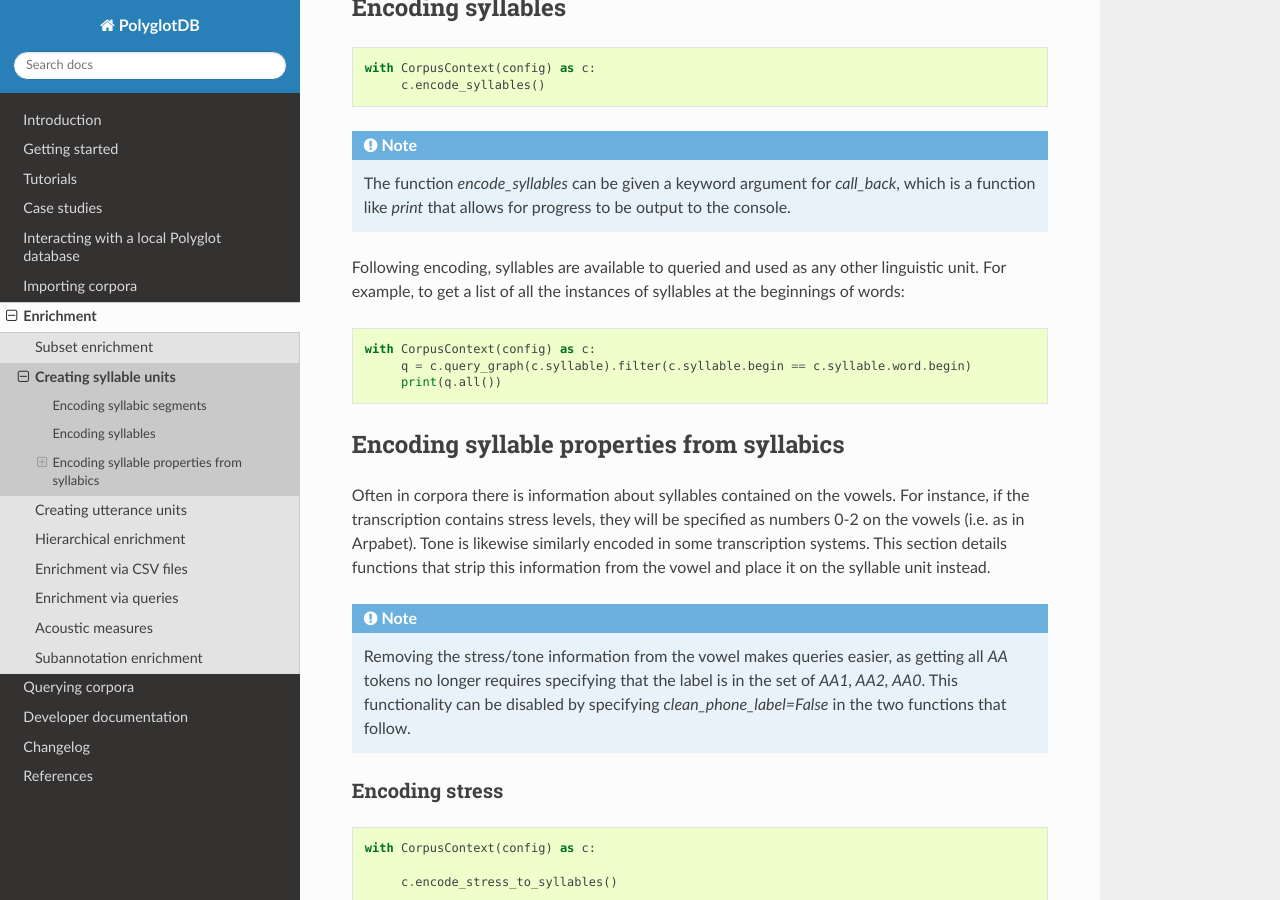
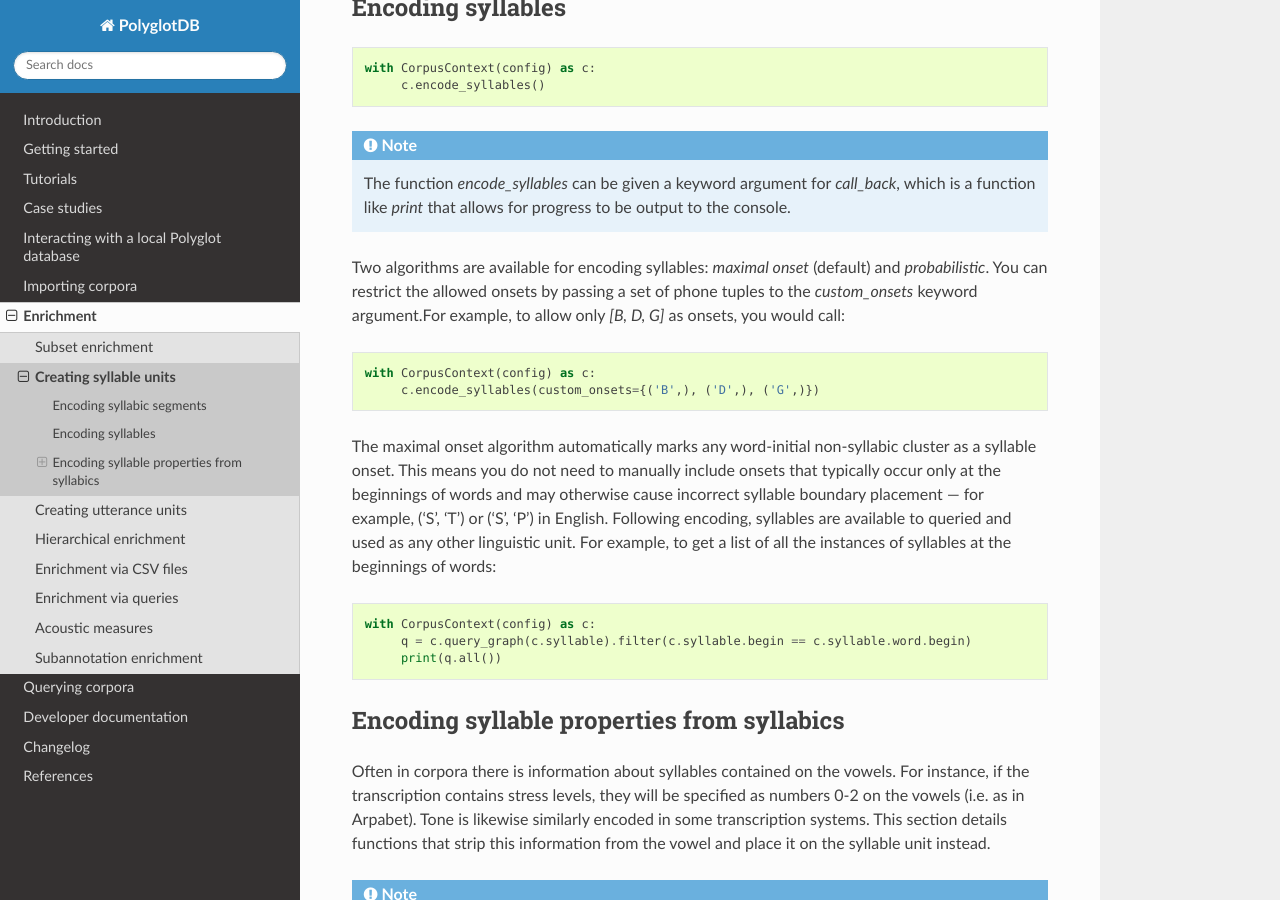
Before and after one commit to MontrealCorpusTools/PolyglotDB, a Sphinx documentation site: the page built from docs/source/enrichment_syllables.rst, in a window 1280 px wide and 900 px high, scrolled down 733 px. Built offline with Sphinx 7.4.7 and the Read the Docs theme 3.1.0, drawn with Linux system fonts in a browser that asks for light colours; the version number could not be read and is left out.

Commit message:
Add description for custom_onsets in docs

```diff
--- a/docs/source/enrichment_syllables.rst
+++ b/docs/source/enrichment_syllables.rst
@@ -49,6 +49,18 @@ Encoding syllables
    The function `encode_syllables` can be given a keyword argument for `call_back`, which is a function like `print` that
    allows for progress to be output to the console.
 
+Two algorithms are available for encoding syllables: `maximal onset` (default) and `probabilistic`.
+You can restrict the allowed onsets by passing a set of phone tuples to the `custom_onsets` keyword argument.For example, to allow only
+`[B, D, G]` as onsets, you would call:
+
+.. code-block:: python
+
+   with CorpusContext(config) as c:
+        c.encode_syllables(custom_onsets={('B',), ('D',), ('G',)})
+
+The maximal onset algorithm automatically marks any word-initial non-syllabic cluster as a syllable onset.
+This means you do not need to manually include onsets that typically occur only at the beginnings of words
+and may otherwise cause incorrect syllable boundary placement — for example, ('S', 'T') or ('S', 'P') in English.
 Following encoding, syllables are available to queried and used as any other linguistic unit. For example, to get a list of
 all the instances of syllables at the beginnings of words:
 
```
